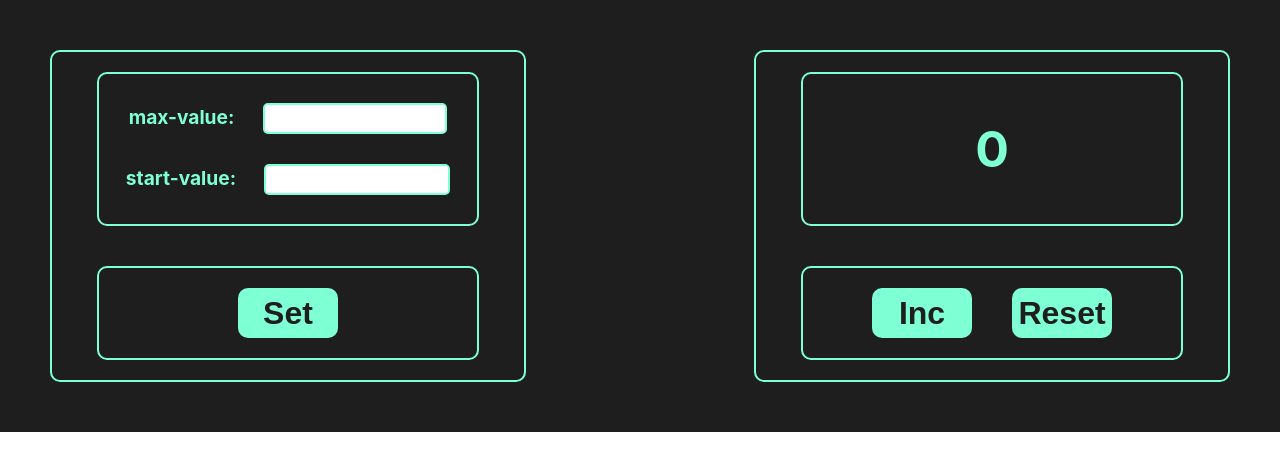
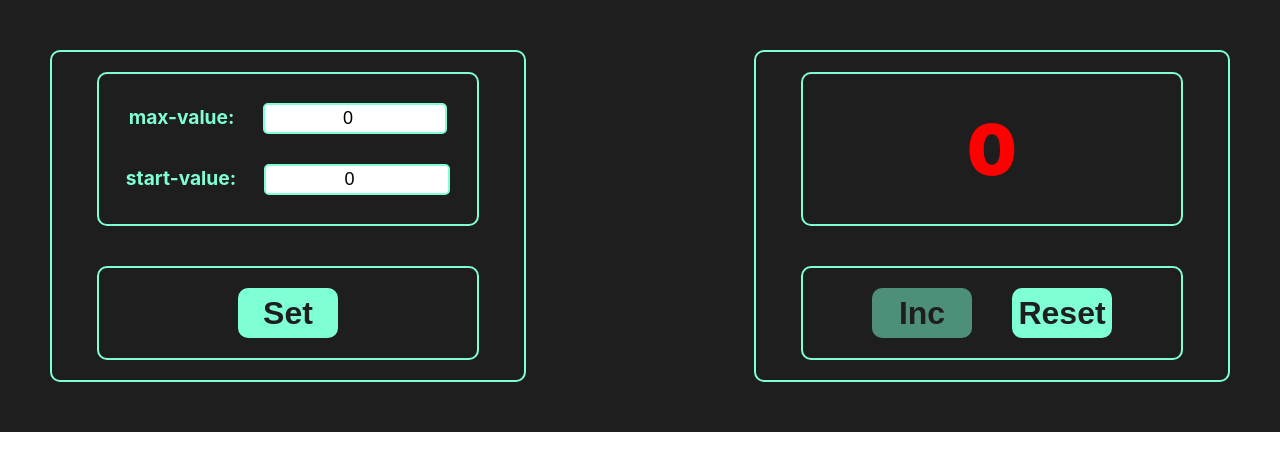
Before and after one commit to SandraVLP/counter, a React (Create React App) app: page / in a window 1280 px wide. Shown: the top 470 px of the page. Built offline with nearby package versions, Linux system fonts and the light colour scheme.

Commit message:
max-start values working

```diff
--- a/src/App.module.css
+++ b/src/App.module.css
@@ -35,7 +35,6 @@
 }
 
 .number {
-
     font-weight: 700;
     font-size: 50px;
 
--- a/src/App.tsx
+++ b/src/App.tsx
@@ -1,14 +1,23 @@
-import React, { useState } from "react";
-import logo from "./logo.svg";
+import React, { useState, ChangeEvent } from "react";
 import "./App.css";
 import s from "./App.module.css";
 
 function App() {
-  const [count, setCount] = useState<number>(0);
+  const [maxValue, setMaxValue] = useState<number>(0);
+  const [startValue, setStartValue] = useState<number>(0);
+  const [count, setCount] = useState<number>(startValue);
+
+  const handleMaxValueChange = (e: any) => {
+    setMaxValue(parseInt(e.target.value, 10));
+  };
+
+  const handleStartValueChange = (e: any) => {
+    setStartValue(parseInt(e.target.value, 10));
+  };
 
   const handleIncClick = () => {
-    if (count < 5) {
-      setCount(count + 1);
+    if (count < maxValue) {
+      setCount((count) => count + 1);
     }
   };
 
@@ -16,31 +25,58 @@ function App() {
     setCount(0);
   };
 
-  const h1Classname = s.number + " " + (count === 5 ? s.red : " ");
+  const handleSet = () => {
+    if (startValue < maxValue) {
+      setMaxValue(maxValue);
+      setStartValue(startValue);
+      setCount(startValue);
+      console.log(maxValue, startValue);
+    }
+  };
+
+  const h1Classname = s.number + " " + (count === maxValue ? s.red : " ");
 
   return (
     <div className={s.App}>
-            <div className={`${s.container} ${s.outline}`}>
+      <div className={`${s.container} ${s.outline}`}>
         <div className={`${s.container} ${s.inner} ${s.h} ${s.outline}`}>
-        <label htmlFor="maxvalue" className={s.label}>max-value: <input className={s.input} type="number" id="maxvalue" /></label>
-        <label htmlFor="startvalue" className={s.label}>start-value: <input className={s.input} type="number" id="startvalue" /></label>
+          <label htmlFor="maxvalue" className={s.label}>
+            max-value:{" "}
+            <input
+              className={s.input}
+              type="number"
+              id="maxvalue"
+              onChange={handleMaxValueChange}
+              value={maxValue}
+            />
+          </label>
+          <label htmlFor="startvalue" className={s.label}>
+            start-value:{" "}
+            <input
+              className={s.input}
+              type="number"
+              id="startvalue"
+              value={startValue}
+              onChange={handleStartValueChange}
+            />
+          </label>
         </div>
         <div className={`${s.container} ${s.inner}`}>
-
-          <button type="submit" className={s.button} onClick={() => {}}>
+          <button type="submit" className={s.button} onClick={handleSet}>
             Set
           </button>
         </div>
       </div>
       <div className={`${s.container} ${s.outline}`}>
         <div className={`${s.container} ${s.inner} ${s.h}`}>
+          {/* <input type="number" className={h1Classname} value={count}  onChange={handleCountValueChange}/> */}
           <h1 className={h1Classname}>{count}</h1>
         </div>
         <div className={`${s.container} ${s.inner}`}>
           <button
-            disabled={count === 5}
+            disabled={count === maxValue}
             type="button"
-            className={`${s.button} ${count === 5 ? s.disabled : ""}`}
+            className={`${s.button} ${count === maxValue ? s.disabled : ""}`}
             onClick={handleIncClick}
           >
             Inc
@@ -50,9 +86,6 @@ function App() {
           </button>
         </div>
       </div>
-
-
-
     </div>
   );
 }
```
